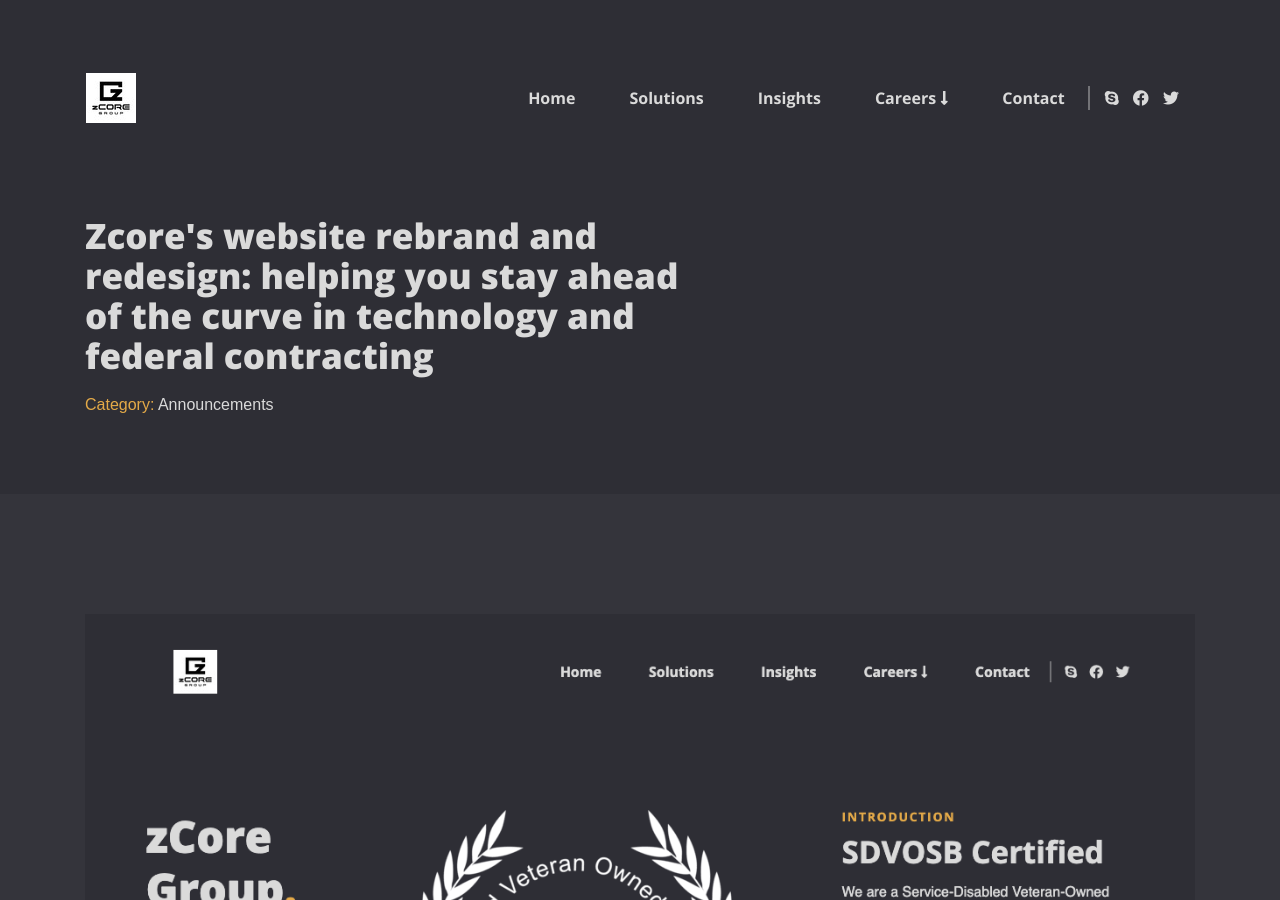
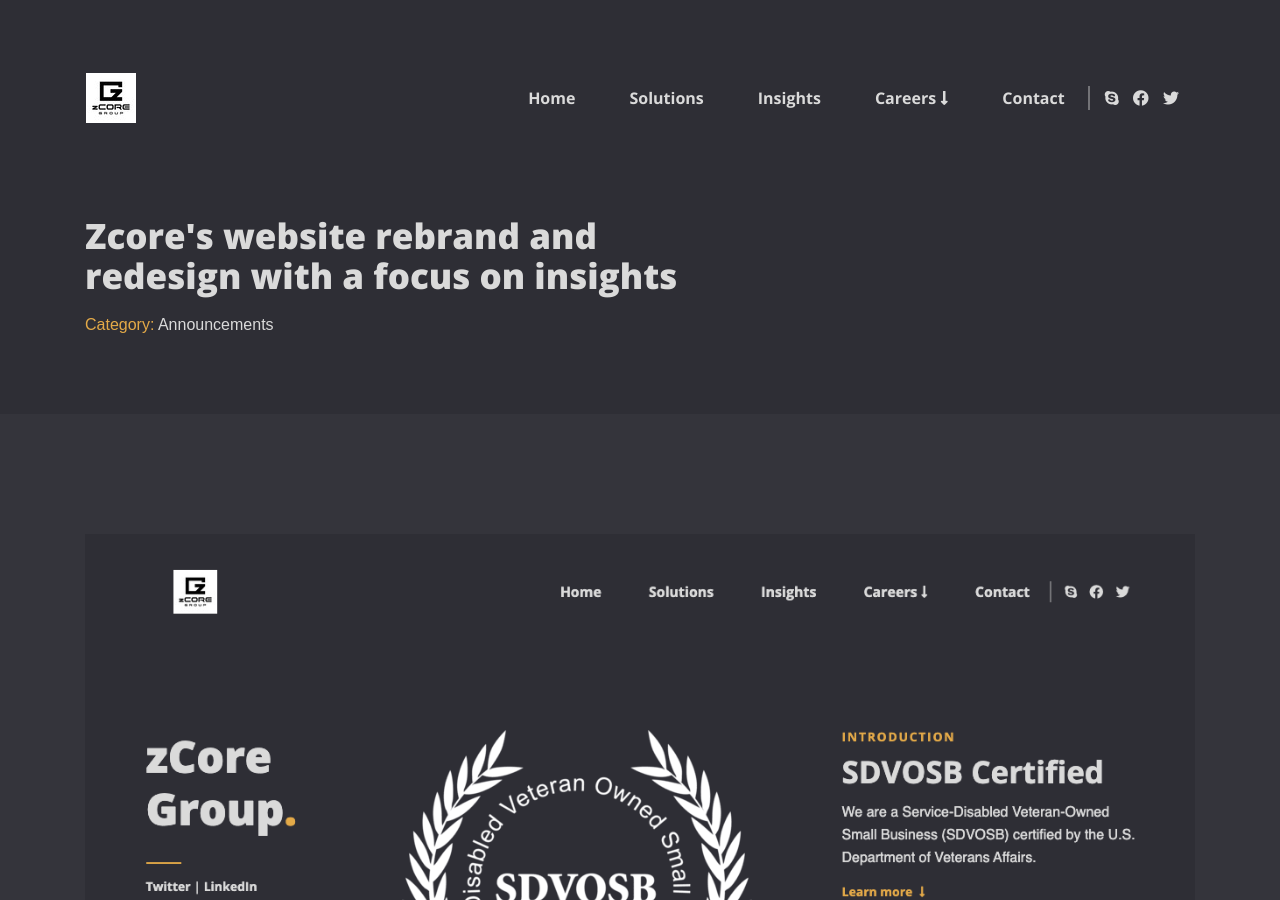
Before and after one commit to zCoreGroup/zcoregroup.github.io, a Jekyll site: the page built from _posts/2023-03-15-zcore-website-update.md, in a window 1280 px wide and 900 px high. Built offline with Jekyll 4.4.1, drawn with Linux system fonts in a browser that asks for light colours.

Commit message:
updating website announcement

```diff
--- a/_posts/2023-03-15-zcore-website-update.md
+++ b/_posts/2023-03-15-zcore-website-update.md
@@ -1,6 +1,6 @@
 ---
 layout: post
-title: "zCore's Website Rebrand and Redesign: Helping You Stay Ahead of the Curve in Technology and Federal Contracting"
+title: "zCore's Website Rebrand and Redesign with a focus on Insights"
 tags: news
 categories: [announcements]
 author: bastos
```
